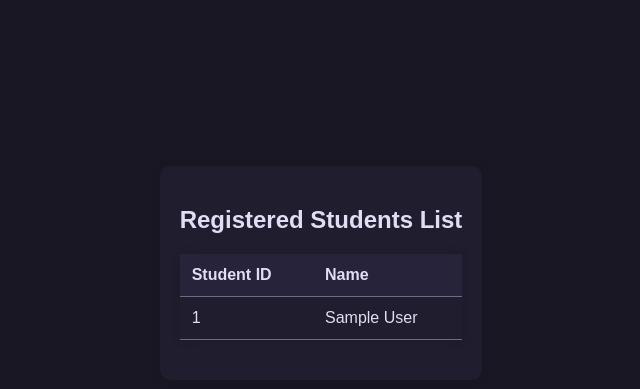
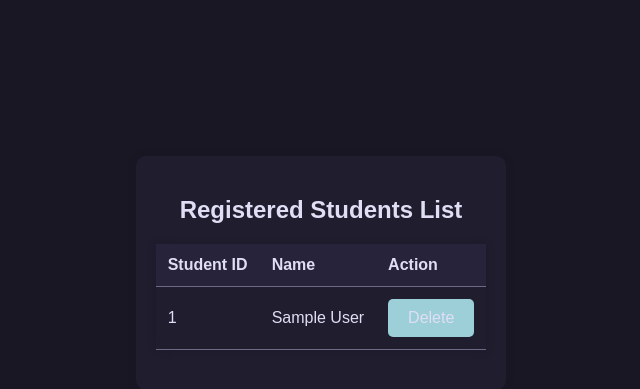
Before and after one commit to tylercsait/WITWebsiteStudentRegistration, a Flask app: page /view-students in a window 1280 px wide. Shown: the part 198-587 px from the top of the page, without its empty margins (319-959 px from the left). Run offline with Flask 3, Linux system fonts and the light colour scheme; tables that the repository leaves empty or names only in its code hold one stand-in row (values such as "Sample post"); data that the repository does not hold is empty.

Commit message:
added delete functionality

```diff
--- a/app.py
+++ b/app.py
@@ -41,6 +41,13 @@ def register_student():
 
     return redirect(url_for('view_students'))
 
+# Route to handle student deletion
+@app.route('/delete-student/<student_id>', methods=['POST'])
+def delete_student(student_id):
+    with db_utils.mysql_connection() as cursor:
+        db_utils.delete_student_by_id(cursor, student_id)
+    return redirect(url_for('view_students'))
+
 # API endpoint for adding student information
 @app.route('/api/students', methods=['POST'])
 def api_students():
--- a/templates/view_students.html
+++ b/templates/view_students.html
@@ -23,6 +23,7 @@
                     <tr>
                         <th>Student ID</th>
                         <th>Name</th>
+                        <th>Action</th>
                     </tr>
                 </thead>
                 <tbody>
@@ -30,6 +31,11 @@
                     <tr>
                         <td>{{ student.student_id }}</td>
                         <td>{{ student.student_name }}</td>
+                        <td>
+                            <form action="{{ url_for('delete_student', student_id=student.student_id) }}" method="post" style="display:inline;">
+                                <button type="submit">Delete</button>
+                            </form>
+                        </td>
                     </tr>
                     {% endfor %}
                 </tbody>
```
